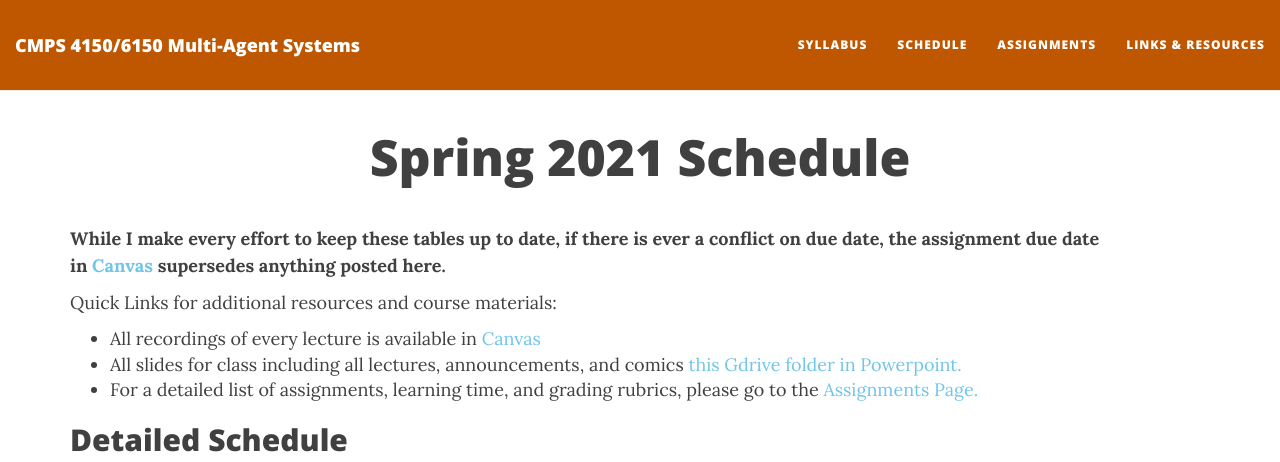
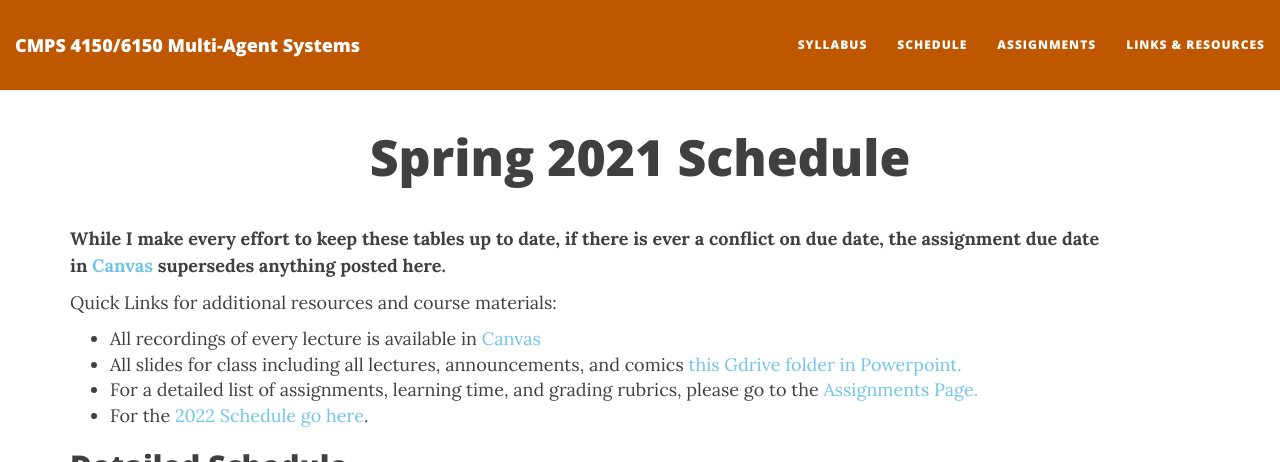
Before and after one commit to nmattei/cmps4150, a Jekyll site: the page built from schedule.md, in a window 1280 px wide and 900 px high, cut to the strip 0-462 px from the top of the window. Built offline with Jekyll 4.4.1, drawn with Linux system fonts in a browser that asks for light colours; nearby versions of some CDN libraries.

Commit message:
updates to schedule

```diff
--- a/schedule.md
+++ b/schedule.md
@@ -9,7 +9,7 @@ Quick Links for additional resources and course materials:
 * All recordings of every lecture is available in [Canvas](https://tulane.instructure.com/)
 * All slides for class including all lectures, announcements, and comics [this Gdrive folder in Powerpoint.](https://drive.google.com/drive/folders/1UuC3I73yU3ny2dManYk3naF5ZNytNvnq?usp=sharing)
 * For a detailed list of assignments, learning time, and grading rubrics, please go to the [Assignments Page.](./assignments.md)
-
+* For the [2022 Schedule go here](https://docs.google.com/document/d/1OgJJwnjnYvovVyT5vjacz9-ApbWRXC2v-SGVdFn7Bno/edit?tab=t.0).
 
 ## Detailed Schedule
 
```
